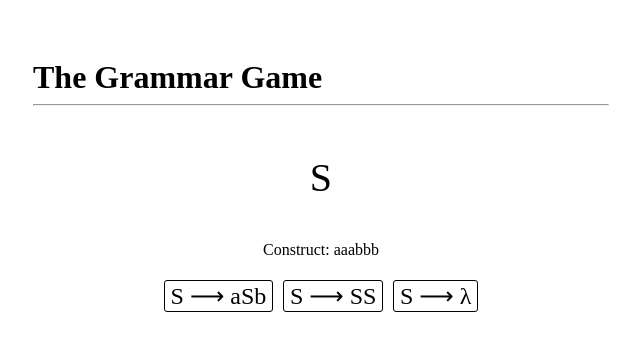
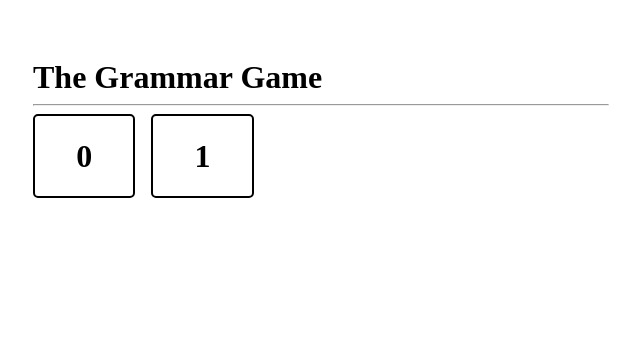
Before and after one commit to Aaron-Pierce/FormalGrammarGame, a Vue app: page / in a window 1280 px wide. Shown: the top 350 px of the page, without its empty margins (319-959 px from the left). Built offline with nearby package versions, Linux system fonts and the light colour scheme; a web font is replaced by a local one.

Commit message:
add level select

```diff
--- a/package.json
+++ b/package.json
@@ -6,7 +6,7 @@
     "test": "echo \"Error: no test specified\" && exit 1",
     "serve": "parcel serve ./src/index.html",
     "build": "rm -r build/ && parcel build ./src/index.html --dist-dir ./build --public-url './' ",
-    "watch": "parcel watch ./src/index.html --dist-dir ./build --public-url './' "
+    "watch": "parcel watch ./src/index.html --dist-dir ./build --public-url \"./\" "
   },
   "author": "",
   "license": "ISC",
--- a/src/App.vue
+++ b/src/App.vue
@@ -6,15 +6,7 @@
         <hr>
       </div>
       <div id="gameWrapper">
-        <level
-          :startstring="'S'"
-          :productionstrings="[
-            ['S', 'aSb'],
-            ['S', 'SS'],
-            ['S', ''],
-          ]"
-          :targetstring="'aaabbb'"
-        ></level>
+        <level-select></level-select>
       </div>
     </div>
   </main>
@@ -52,6 +44,7 @@ main {
 <script lang="ts">
 import { defineComponent } from "vue";
 import Level from "./components/Level.vue";
+import LevelSelect from "./components/LevelSelect.vue";
 
 export default defineComponent({
   // type inference enabled
@@ -60,6 +53,7 @@ export default defineComponent({
   },
   components: {
     Level,
+    LevelSelect
   },
 });
 </script>
--- a/src/components/Level.vue
+++ b/src/components/Level.vue
@@ -97,6 +97,7 @@ export default defineComponent({
   // type inference enabled
 
   props: ["startstring", "productionstrings", "targetstring"],
+  emits: ["completed"],
 
   data() {
     console.log(this.startstring, this.productionstrings, this.targetstring);
@@ -129,6 +130,7 @@ export default defineComponent({
           if (newString == this.targetstring) {
             console.log("Constructed string successfully");
             this.completed = true;
+            this.$emit("completed");
           }
           this.activeProductionIndex = null;
         }
--- /dev/null
+++ b/src/components/LevelSelect.vue
@@ -0,0 +1,103 @@
+<template>
+  <div id="levelSelectWrapper">
+    <div id="levelSelectGrid">
+      <div
+      class="levelButton"
+      v-for="(level, index) in Levels"
+      :key="index"
+      @click="loadLevel(index)"
+      v-show="currentLevelIndex === null"
+      >
+        <h1>{{index}}</h1>
+      </div>
+    </div>
+
+    <level
+      :key="currentLevelIndex"
+      v-if="currentLevelIndex !== null"
+      :startstring="Levels[currentLevelIndex].startString"
+      :targetstring="Levels[currentLevelIndex].targetString"
+      :productionstrings="Levels[currentLevelIndex].productionStrings"
+      @completed="completedLevel"
+    >
+    </level>
+  </div>
+</template>
+
+<style scoped>
+
+#levelSelectWrapper{
+  width: 100%;
+}
+
+#levelSelectGrid {
+  display: grid;
+  grid-template-rows: 1fr 1fr 1fr 1fr 1fr;
+  grid-template-columns: 1fr 1fr 1fr 1fr 1fr;
+  row-gap: 1em;
+  column-gap: 1em;
+}
+
+.levelButton{
+  border: 2px solid black;
+  border-radius: 5px;
+  text-align: center;
+  transition: background-color 0.15s ease-in-out;
+}
+
+.levelButton .name {
+  margin-bottom: 0.25em;
+  margin-top: 0.25em;
+  padding-bottom: 0;
+}
+
+.levelButton hr{
+  margin-top: 0;
+}
+
+.levelButton:hover{
+  cursor: pointer;
+  background-color: rgba(0, 255, 0, 0.2);
+}
+
+</style>
+
+<script lang="ts">
+import { defineComponent} from "vue";
+import {LevelObject, Levels} from "./levels";
+import Level from "./Level.vue";
+
+
+type LevelSelectData = {
+  Levels: LevelObject[],
+  currentLevelIndex: number | null
+}
+
+export default defineComponent({
+  // type inference enabled
+
+
+  data() {
+    return {
+      Levels: Levels,
+      currentLevelIndex: null,
+
+    } as LevelSelectData;
+  },
+
+  methods: {
+    loadLevel(index: number){
+      console.log("loading", index);
+      this.currentLevelIndex = index;
+      console.log("Selected level: ", this.Levels[this.currentLevelIndex])
+    },
+    completedLevel(){
+      this.currentLevelIndex = null;
+    }
+  },
+
+  components: {
+    Level
+  }
+});
+</script>
--- /dev/null
+++ b/src/components/levels.ts
@@ -0,0 +1,38 @@
+import { formatProductionStrings, Production, stringToSymbols } from "./types";
+
+type LevelObject = {
+    startString: string,
+    targetString: string,
+    productionStrings: [string, string][]
+}
+
+
+let Level1: LevelObject = {
+    startString: "S",
+    targetString: "aaabbb",
+    productionStrings: [
+        ["S", "aSb"],
+        ["S", ""]
+    ]
+};
+
+let Level2: LevelObject = {
+    startString: "S",
+    targetString: "aabababb",
+    productionStrings: [
+        ["S", "aSb"],
+        ["S", "SS"],
+        ["S", ""]
+    ]
+}
+
+
+const Levels = [
+    Level1,
+    Level2
+]
+
+export {
+    LevelObject,
+    Levels
+}
--- a/src/components/types.ts
+++ b/src/components/types.ts
@@ -34,16 +34,19 @@ function stringToSymbols(correctlyCapitalizedString: string): SymbolObject[] {
     });
 }
 
-function formatProductionStrings(pairs: [string, string][]): [string, SymbolObject[]][] {
+function formatProductionStrings(pairs: [string, string][]): Production[] {
     return pairs.map(pair => {
         return [pair[0], stringToSymbols(pair[1])]
     })
 }
 
+
+type Production = [string, SymbolObject[]];
+
 type SentinelForm = {
     list: SymbolObject[],
     activeProductionIndex: number | null,
-    productions: [string, SymbolObject[]][],
+    productions: Production[],
     completed: boolean
 }
 
@@ -52,6 +55,7 @@ export {
     NonterminalSymbolObject,
     SymbolObject,
     SentinelForm,
+    Production,
     stringToSymbols,
     formatProductionStrings
 }
```
Also changed, not shown: 13 other files (tests, documents, lock files or other folders).
